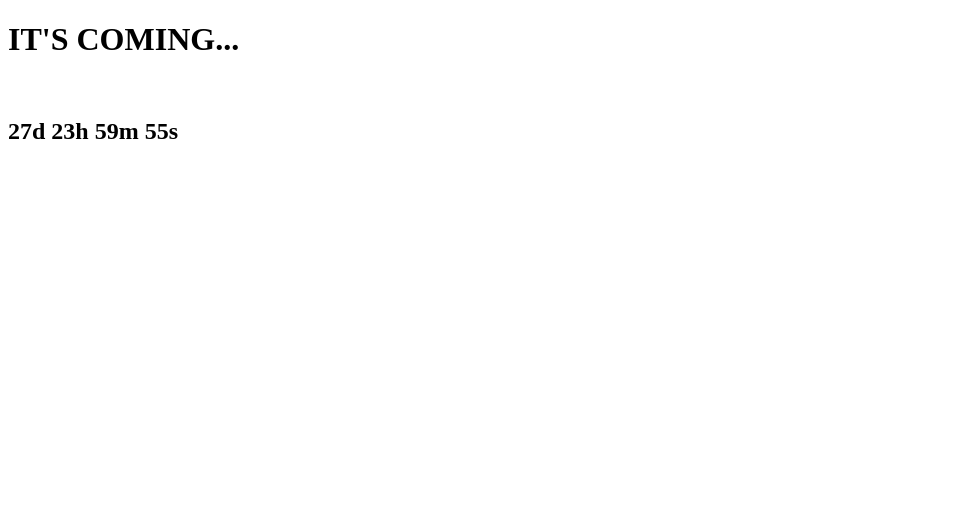
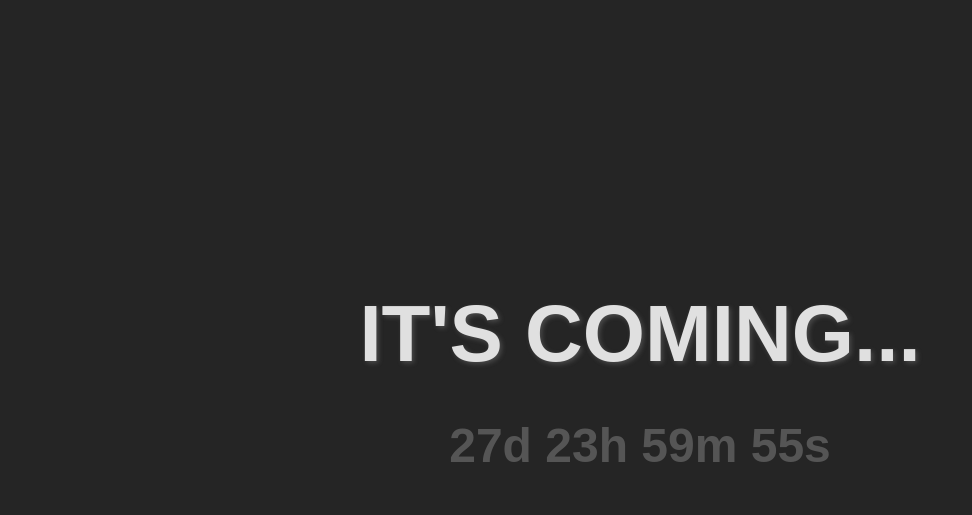
Before and after one commit to aiellolorenzo23/countdown_js, a plain HTML site: page index.html in a window 1280 px wide. Shown: the whole page, without its empty margins (0-972 px from the left). Drawn offline with Linux system fonts and the light colour scheme.

Commit message:
fix css not displaying

```diff
--- a/index.html
+++ b/index.html
@@ -4,7 +4,7 @@
     <meta charset="UTF-8">
     <meta name="viewport" content="width=device-width, initial-scale=1.0">
     <title>28-Day Countdown</title>
-    <link rel="stylesheet" href="style.css">
+    <link rel="stylesheet" href="counter.css">
 </head>
 <body>
 <div class="countdown">
```
